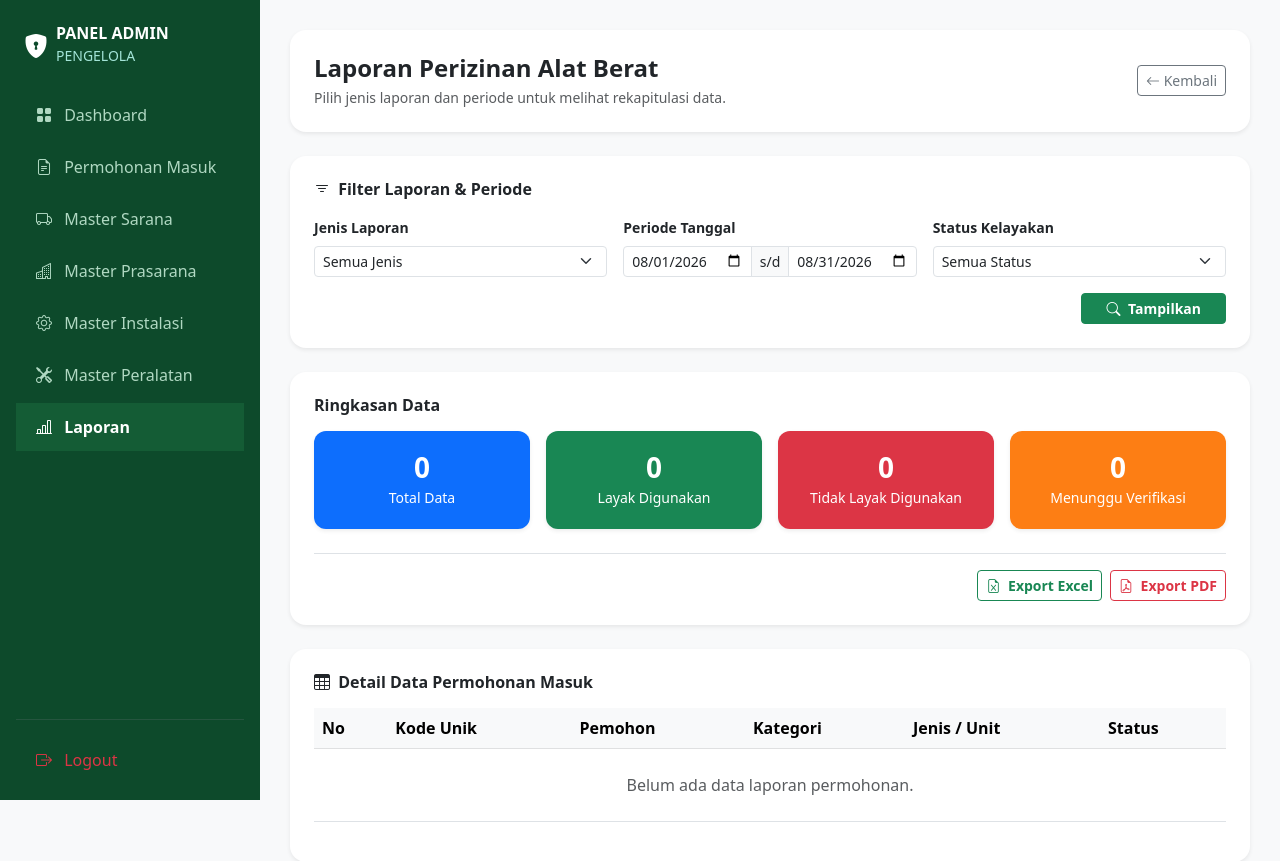
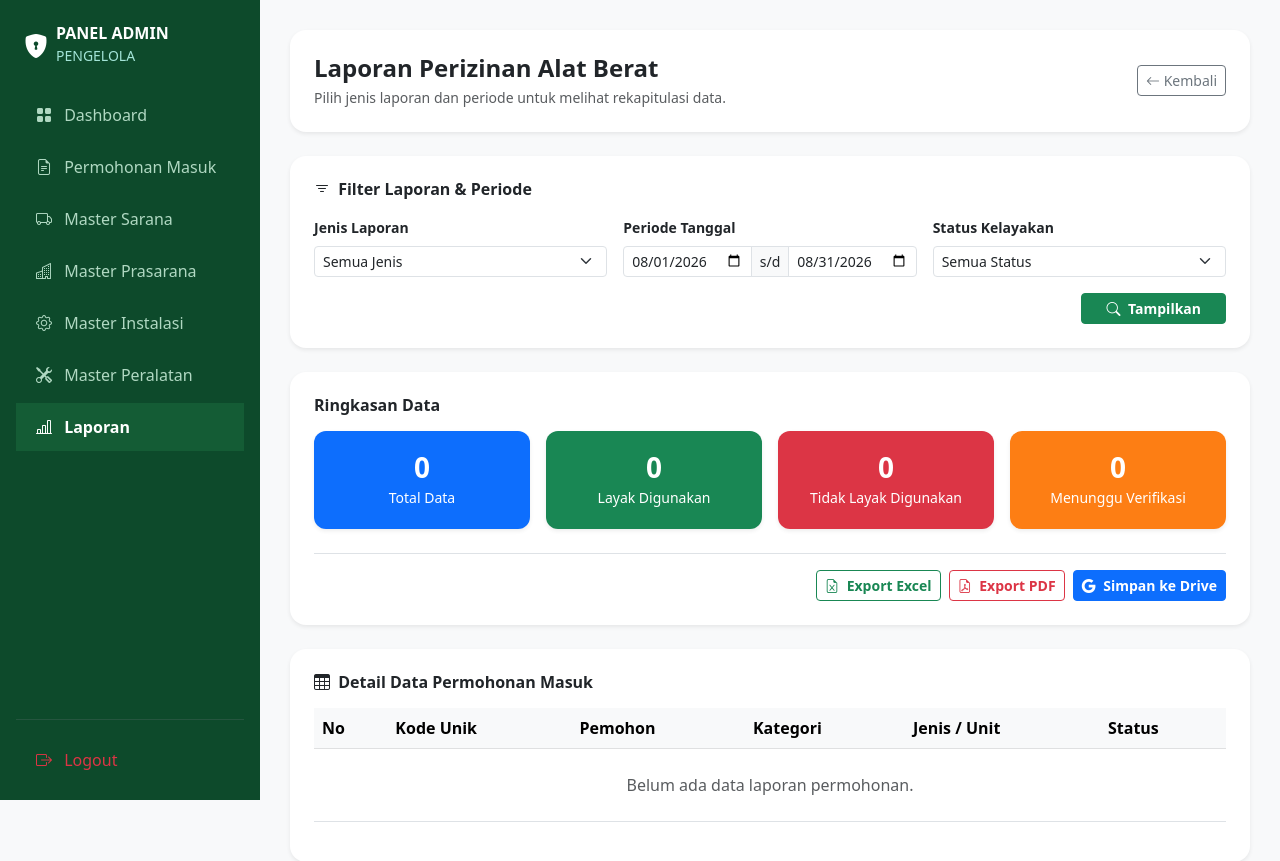
Before and after one commit to dewinoryulindaputri/pengajuan-alat-berat, a Flask app: page /laporan in a window 1280 px wide. Shown: the top 861 px of the page. Run offline with Flask 3, Linux system fonts and the light colour scheme; the visitor is signed in with stand-in values (Sample User, id 1).

Commit message:
Tambah tombol simpan laporan ke Google Drive di laporan.html

```diff
--- a/templates/laporan.html
+++ b/templates/laporan.html
@@ -164,6 +164,7 @@
             <div class="d-flex justify-content-end gap-2 mt-4 pt-3 border-top">
                 <a href="/export-excel" class="btn btn-outline-success btn-sm fw-bold"><i class="bi bi-file-earmark-excel me-1"></i> Export Excel</a>
                 <button onclick="window.print()" class="btn btn-outline-danger btn-sm fw-bold"><i class="bi bi-file-earmark-pdf me-1"></i> Export PDF</button>
+                <a href="/export-laporan-drive" class="btn btn-primary btn-sm fw-bold"><i class="bi bi-google me-1"></i> Simpan ke Drive</a>
             </div>
         </div>
 
```
